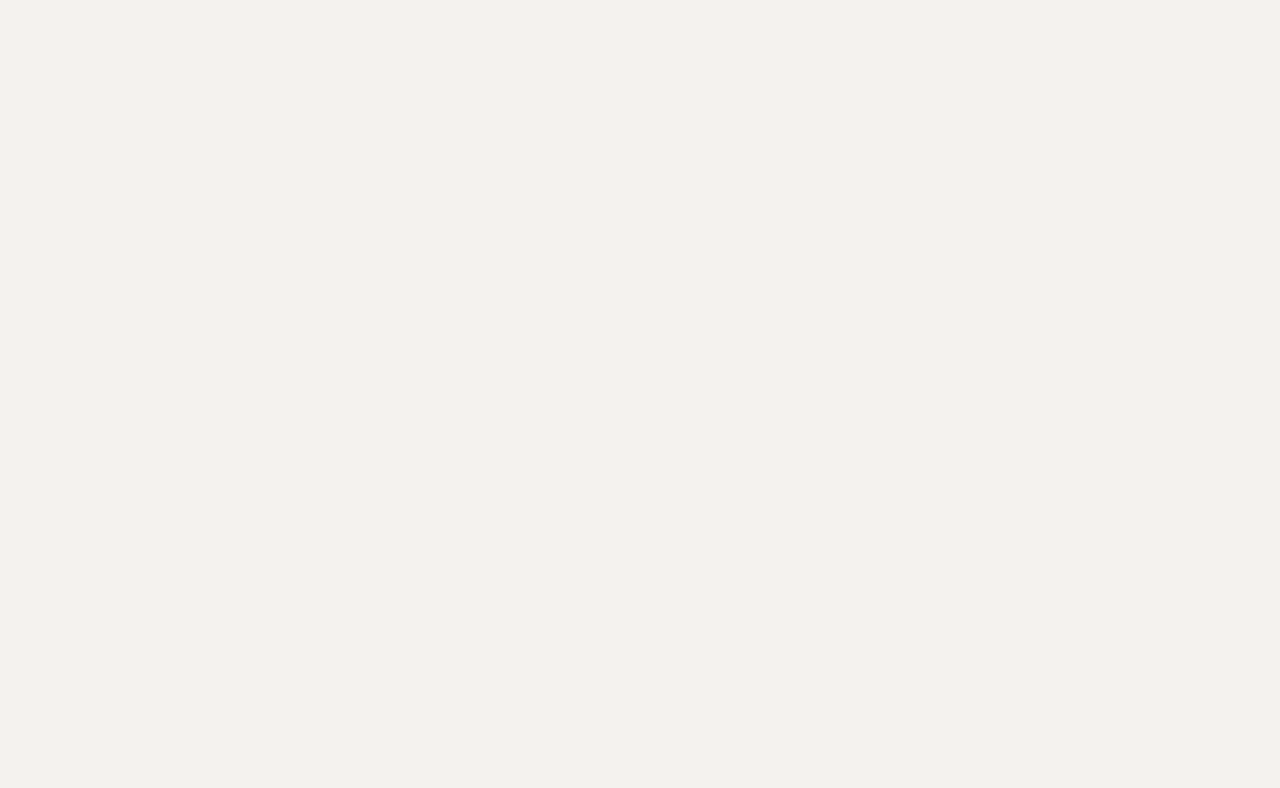
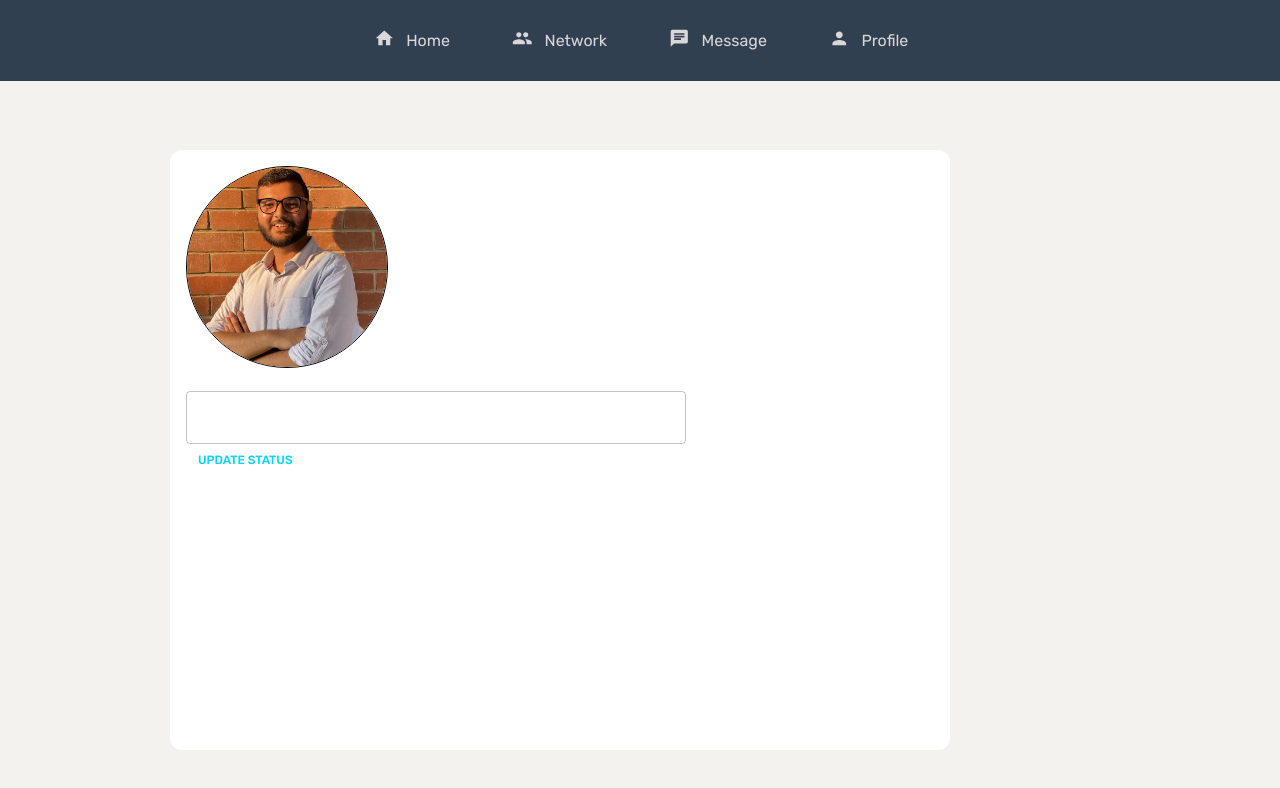
Before and after one commit to ishmaamik/SocialCircle, a React (Vite) app in the folder client/: page /profile in a window 1280 px wide. Before the commit this address had no page. Shown: the top 788 px of the page. Built offline with nearby package versions, Linux system fonts and the light colour scheme.

Commit message:
Data saving with local storage done

```diff
--- a/client/src/App.jsx
+++ b/client/src/App.jsx
@@ -21,7 +21,7 @@ function App() {
         <Routes>
           <Route path='/' element={<Login/>}/>
           <Route path='/home' element={<HomePage/>}/>
-          <Route path='/profile/:username' element={<Profile/>}/>
+          <Route path='/profile' element={<Profile/>}/>
           <Route path='/topbar' element={<Topbar/>}/>
         </Routes>
      </BrowserRouter>
--- a/client/src/Pages/Form/Login/Login.jsx
+++ b/client/src/Pages/Form/Login/Login.jsx
@@ -1,24 +1,40 @@
 import { TextField, Button } from "@mui/material";
+import { useEffect, useState } from "react";
+import {useNavigate} from "react-router-dom"
 
 const Login = () => {
+    const [firstName, setFirstName]= useState('');
+    const [lastName, setLastName]= useState('');
+    const [email, setEmail]= useState('');
+    const navigate= useNavigate();
+    useEffect(()=>{
+        console.log(firstName);
+    }, [firstName])
+
+    const handleSubmit=()=>{
+        localStorage.setItem("firstName", firstName)
+        localStorage.setItem("lastName", lastName)
+        localStorage.setItem("email", email)
+        navigate('/home');
+    }
 
     return (
         <>
             <div className="login" >
                 <h1 style={{marginLeft: "130px"}}>Register</h1>
-                <TextField style={{ marginTop: "10px", marginLeft:"27px", width:"350px" }} label="First Name" sx={{
+                <TextField onChange={(e)=>{setFirstName(e.target.value)}} style={{ marginTop: "10px", marginLeft:"27px", width:"350px" }} label="First Name" sx={{
                     '& fieldset': {
                         borderRadius: "30px"
                     }
 
                 }} />
-                <TextField style={{ marginTop: "20px", marginLeft: "27px", width:"350px" }} fullWidth label="Last Name" sx={{
+                <TextField onChange={(e)=>setLastName(e.target.value)} style={{ marginTop: "20px", marginLeft: "27px", width:"350px" }} fullWidth label="Last Name" sx={{
                     '& fieldset': {
                         borderRadius: "30px"
                     }
 
                 }} />
-                <TextField style={{ marginTop: "20px", marginLeft: "27px" , width:"350px"}} fullWidth label="Email" sx={{
+                <TextField onChange={(e)=>setEmail(e.target.value)} style={{ marginTop: "20px", marginLeft: "27px" , width:"350px"}} fullWidth label="Email" sx={{
                     '& fieldset': {
                         borderRadius: "30px"
                     }
@@ -32,7 +48,7 @@ const Login = () => {
 
                 }} />
 
-                <Button variant="contained" style={{ marginTop: "20px", marginLeft: "150px" , width:"100px", borderRadius:"30px", marginBottom:"25px"}}>Submit</Button>
+                <Button onClick={handleSubmit} variant="contained" style={{ marginTop: "20px", marginLeft: "150px" , width:"100px", borderRadius:"30px", marginBottom:"25px"}}>Submit</Button>
             </div>
 
         </>
--- a/client/src/Pages/Profile/Profile.jsx
+++ b/client/src/Pages/Profile/Profile.jsx
@@ -1,8 +1,12 @@
+import Bar from "../../components/ProfileBar/Bar"
+import TopBar from "../../components/Topbar/TopBar"
 
 const Profile=()=>{
     return(
         <div>
-            <Navbar/>
+            <TopBar/>
+
+            <Bar/>
         </div>
     )
 }
--- a/client/src/components/PostStatus/Post.jsx
+++ b/client/src/components/PostStatus/Post.jsx
@@ -17,7 +17,7 @@ const Post = () => {
 
                 <div style={{display:"flex", justifyContent:"space-around", alignItems:"center", marginTop:"20px"}}>
                     {Data.map((p, key)=>{
-                        return <div style={{display:"flex", alignItems:"center"}}>
+                        return <div key={key} style={{display:"flex", alignItems:"center"}}>
                         <div>{p.icon}</div>
                         <Button style={{color:"black"}}>{p.title}</Button>
                         </div>
--- /dev/null
+++ b/client/src/components/ProfileBar/Bar.jsx
@@ -0,0 +1,34 @@
+import { Button, TextField } from "@mui/material"
+import { useEffect, useState } from "react"
+
+
+const Bar = () => {
+    const firstName = localStorage.getItem("firstName")
+    const lastName = localStorage.getItem("lastName")
+    const [statuse, setStatuse] = useState("")
+    const [status, setStatus] = useState(localStorage.getItem("status") || ""); // Load status from localStorage initially
+
+    const handleSubmit = () => {
+        if(statuse){
+            localStorage.removeItem("status")
+            setStatuse("")
+        }
+        // Update the status in localStorage when the button is clicked
+        localStorage.setItem("status", statuse);  // Save new status to localStorage
+        setStatus(statuse); // Update the status state for immediate re-render
+    };
+    return (
+        <>
+            <div className="bar">
+                <img src="/public/User.jpg" className="barProfile" alt="" />
+                <h3 className="barNameText">{firstName} {lastName}</h3>
+                {status ? (<p className="barProfileText">{status}</p>) : (<TextField className="barProfileText" style={{ width: "500px", marginLeft:"16px" }} multiline onChange={(e) => { setStatuse(e.target.value) }} />)}
+                <div style={{position:"relative"}}>
+                    <Button  onClick={handleSubmit} style={{bottom:"auto", marginLeft:"20px"}}>Update Status</Button>
+                </div>
+            </div>
+        </>
+    )
+}
+
+export default Bar;
--- a/client/src/components/Sidebar/Sidebar.jsx
+++ b/client/src/components/Sidebar/Sidebar.jsx
@@ -1,12 +1,15 @@
 
 
 const Sidebar = () => {
+    const firstName= localStorage.getItem("firstName")
+    const lastName= localStorage.getItem("lastName")
+    const status= localStorage.getItem("status")
     return (
         <>
             <div className="sidebar">
                 <img src="/public/User.jpg" className="profile" alt="" />
-                <h3 className="nameText">Aizen</h3>
-                <p className="profileText">SWE Student @ IUT | Aspiring Software Developer | Experienced in MERN Stack | Problem Solver | Passionate about Machine Learning | Experienced in React and UI Libraries (ChakraUI and MaterialUI) |</p>
+                <h3 className="nameText">{firstName} {lastName}</h3>
+                <p className="profileText">{status}</p>
             </div>
         </>
     )
--- a/client/src/index.css
+++ b/client/src/index.css
@@ -160,3 +160,36 @@ html, body, #root {
   transform: translate(-50%, -50%);
 
 }
+
+.bar{
+  background-color: #FFFFFF;
+  margin-left: 170px;
+  margin-top: 150px;
+  z-index: 4;
+  height: 600px;
+  width: 780px;
+  border-radius: 12px;
+  position: absolute;
+
+}
+
+.barProfile{
+  border: 1px solid black;
+  border-radius: 50%;
+  margin-top: 16px;
+  margin-left: 16px;
+  width: 200px;
+  height: 200px;
+}
+
+.barNameText{
+  margin-left: 16px;
+  width: 250px;
+}
+
+.barProfileText{
+  margin-left: 20px;
+  margin-top: 60px;
+  width: 450px;
+  font-size: 15px;
+}
```
